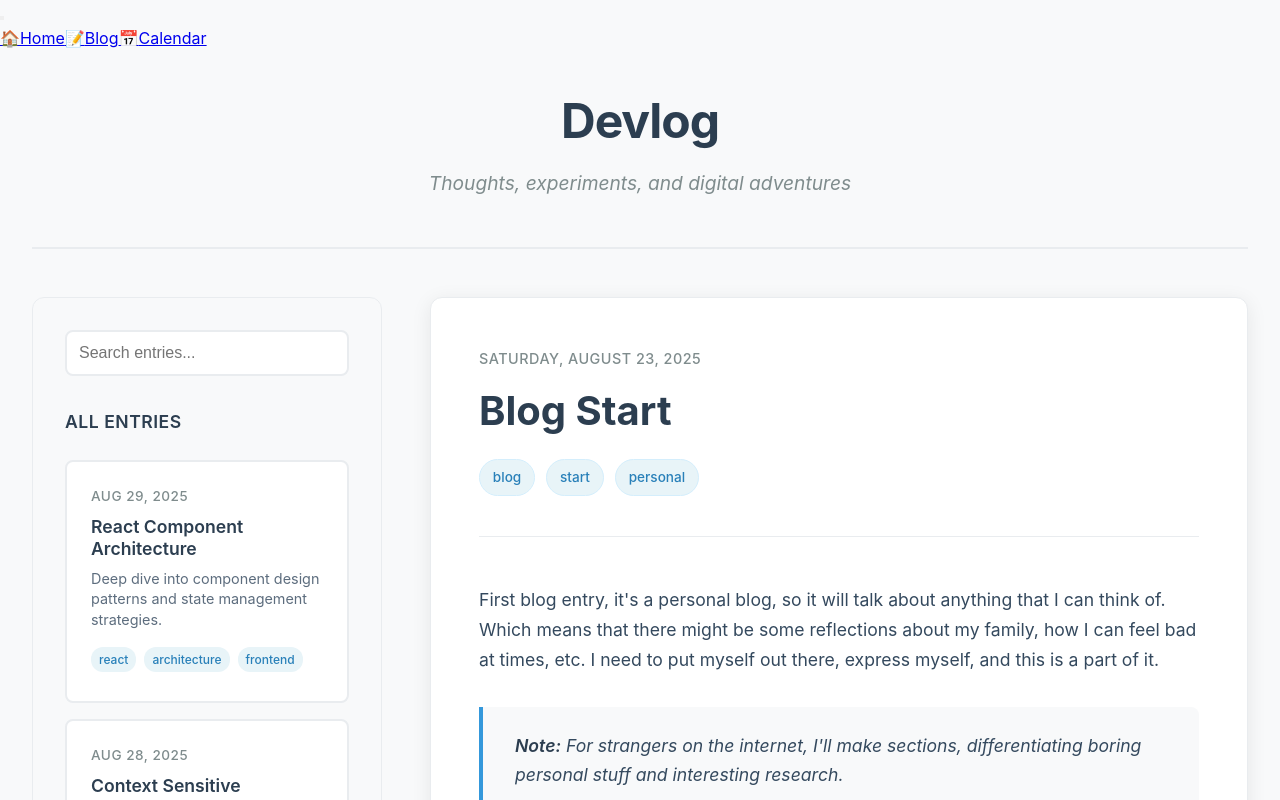
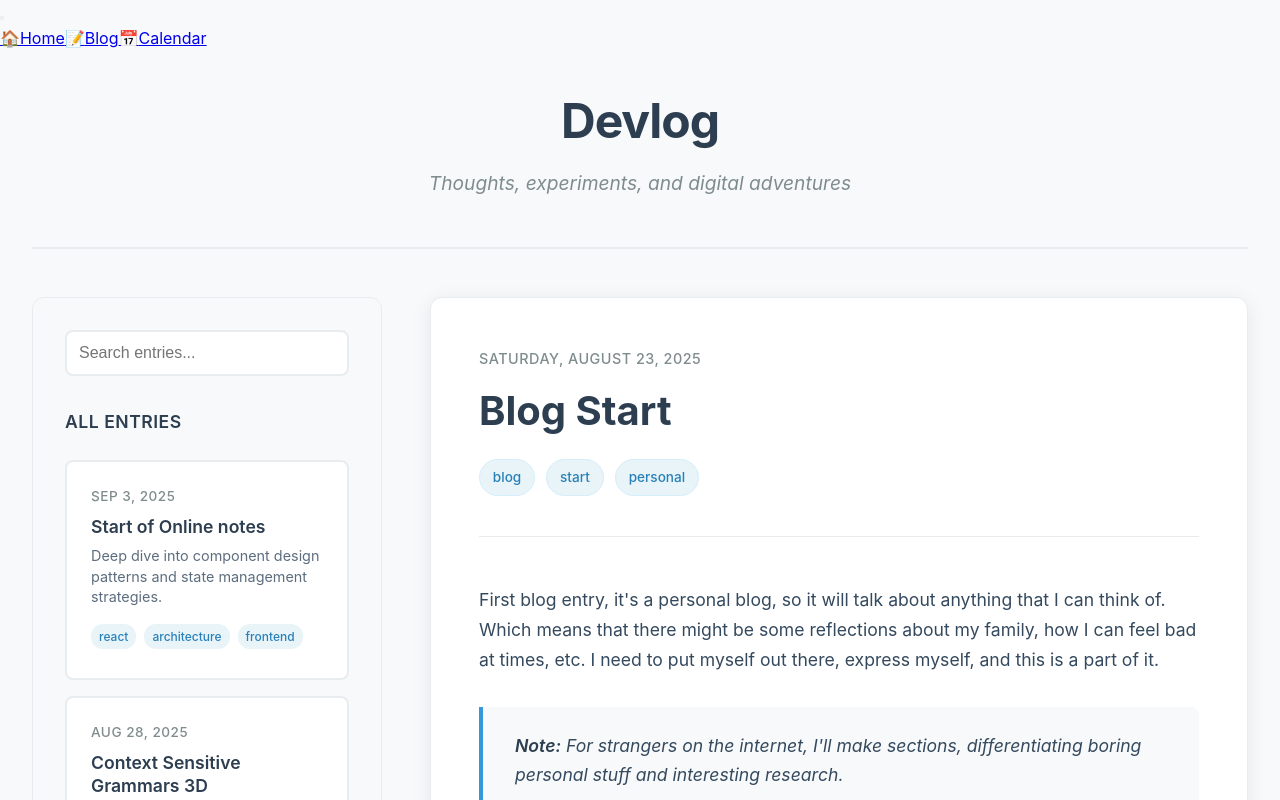
Before and after one commit to Gelehead/Oscar-Lavolet, a React (Vite) app: page /blog in a window 1280 px wide. Shown: the top 800 px of the page. Built offline with nearby package versions, Linux system fonts and the light colour scheme.

Commit message:
artificial commit to test pages

```diff
--- a/src/pages/Blog.tsx
+++ b/src/pages/Blog.tsx
@@ -131,8 +131,8 @@ const Blog: React.FC = () => {
     },
     {
       id: '3',
-      date: '2025-08-29',
-      title: 'React Component Architecture',
+      date: '2025-09-03',
+      title: 'Start of Online notes',
       excerpt: 'Deep dive into component design patterns and state management strategies.',
       tags: ['react', 'architecture', 'frontend'],
       content: (
```
